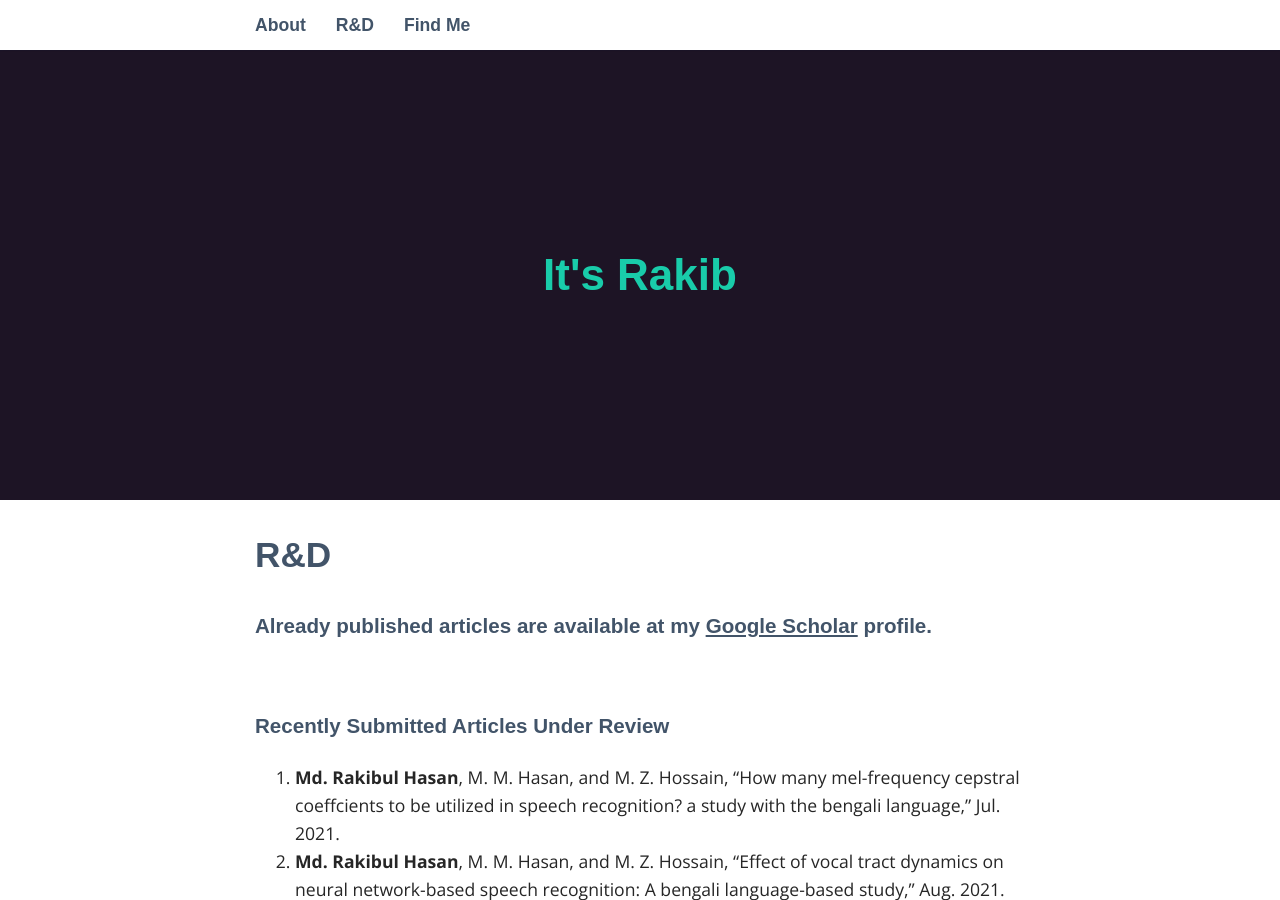
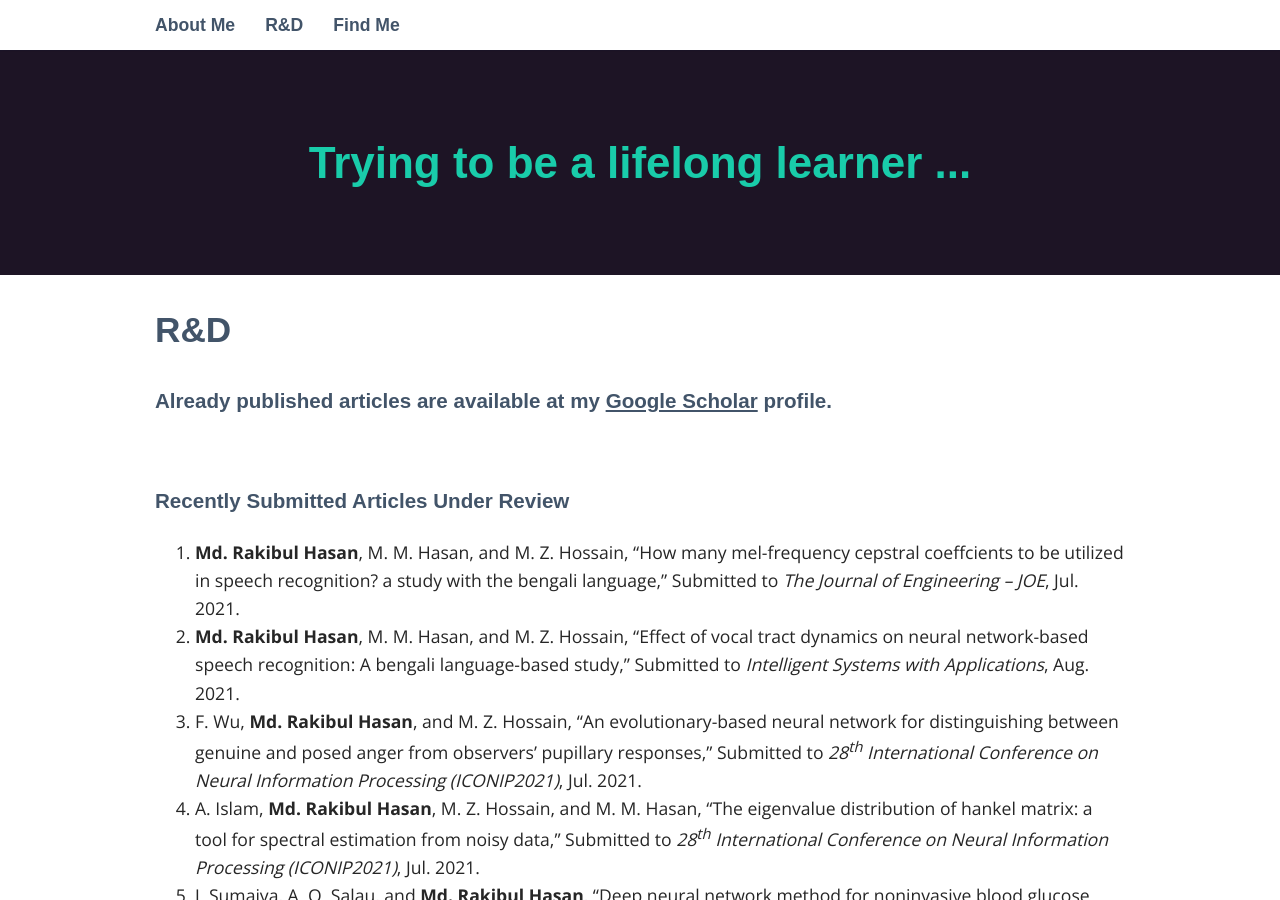
Before and after one commit to hasan-rakibul/hasan-rakibul.github.io, a Jekyll site: the page built from _pages/02_R&D.md, in a window 1280 px wide and 900 px high. Built offline with Jekyll 4.4.1, drawn with Linux system fonts in a browser that asks for light colours; some web fonts are replaced; some of the changed text lies outside the part shown.

Commit message:
submitted to added

```diff
--- a/_config.yml
+++ b/_config.yml
@@ -18,7 +18,7 @@
 # You can create any custom variable you would like, and they will be accessible
 # in the templates via {{ site.myvariable }}.
 
-title: It's Rakib
+title: Trying to be a lifelong learner ...
 email: rakibul.hasan@bracu.ac.bd
 # this means to ignore newlines until "baseurl:"
 # Write an awesome description for your new site here. You can edit this line in _config.yml. It will appear in your document head meta (for Google search results) and in your feed.xml site description.
@@ -27,7 +27,7 @@
 baseurl: "" # the subpath of your site, e.g. /blog
 url: "https://mrh-rakib.github.io" # the base hostname & protocol for your site, e.g. http://example.com
 twitter_username: rakibul_mrh
-github_username:  mrh-rakib
+github_username: mrh-rakib
 
 # Build settings
 sass:
--- a/_pages/01_about.md
+++ b/_pages/01_about_me.md
@@ -1,7 +1,7 @@
 ---
 layout: page
-title: About
-permalink: /about/
+title: About Me
+permalink: /about_me/
 ---
 
 Mr. Md. Rakibul Hasan was born in the Jashore district and carried out his school and college life there. Later, he received his B.Sc. in Electrical and Electronic Engineering (EEE) degree from Khulna University of Engineering & Technology (KUET) in March 2019. Mr. Hasan expects to obtain his M.Sc. Eng. degree from the same university, KUET, by September 2021. Among his several achievements during undergrad study, he was a champion of the "Seeds for the Future 2018" program by Huawei Technologies Co. Ltd., leading to a sponsored visit to China for two long weeks. There he had learned the basic Chinese language and culture and got training on state-of-the-art ICT solutions by Huawei that are emerging over the globe.
--- a/_pages/02_R&D.md
+++ b/_pages/02_R&D.md
@@ -9,15 +9,15 @@
 &nbsp;
 
 ### Recently Submitted Articles Under Review
-1. **Md. Rakibul Hasan**, M. M. Hasan, and M. Z. Hossain, “How many mel-frequency cepstral coeffcients to be utilized in speech recognition? a study with the bengali language,” Jul. 2021.
-2. **Md. Rakibul Hasan**, M. M. Hasan, and M. Z. Hossain, “Effect of vocal tract dynamics on neural network-based speech recognition: A bengali language-based study,” Aug. 2021.
-3. F. Wu, **Md. Rakibul Hasan**, and M. Z. Hossain, “An evolutionary-based neural network for distinguishing between genuine and posed anger from observers’ pupillary responses,” Jul. 2021.
-4. A. Islam, **Md. Rakibul Hasan**, M. Z. Hossain, and M. M. Hasan, “The eigenvalue distribution of hankel matrix: a tool for spectral estimation from noisy data,” Jul. 2021.
-5. J. Sumaiya, A. O. Salau, and **Md. Rakibul Hasan**, "Deep neural network method for noninvasive blood glucose monitoring with live video on a smartphone," Jul. 2021.
+1. **Md. Rakibul Hasan**, M. M. Hasan, and M. Z. Hossain, “How many mel-frequency cepstral coeffcients to be utilized in speech recognition? a study with the bengali language,” Submitted to _The Journal of Engineering -- JOE_, Jul. 2021.
+2. **Md. Rakibul Hasan**, M. M. Hasan, and M. Z. Hossain, “Effect of vocal tract dynamics on neural network-based speech recognition: A bengali language-based study,” Submitted to _Intelligent Systems with Applications_, Aug. 2021.
+3. F. Wu, **Md. Rakibul Hasan**, and M. Z. Hossain, “An evolutionary-based neural network for distinguishing between genuine and posed anger from observers’ pupillary responses,” Submitted to _28<sup>th</sup> International Conference on Neural Information Processing (ICONIP2021)_, Jul. 2021.
+4. A. Islam, **Md. Rakibul Hasan**, M. Z. Hossain, and M. M. Hasan, “The eigenvalue distribution of hankel matrix: a tool for spectral estimation from noisy data,” Submitted to _28<sup>th</sup> International Conference on Neural Information Processing (ICONIP2021)_, Jul. 2021.
+5. J. Sumaiya, A. O. Salau, and **Md. Rakibul Hasan**, "Deep neural network method for noninvasive blood glucose monitoring with live video on a smartphone," Submitted to _Computer Methods and Programs in Biomedicine_, Jul. 2021.
 
 &nbsp;
 
-### Students' Final-Year-Design-Project I'm Supervising
+### Students' Undergrad Final-Year-Design-Project I'm Co-Supervising
 1. **IOT based Industrial Load Control and Safety Monitorization**
  * Yousuf Mohammad (ID: 16310002)
  * Mehedi Hasan (ID: 16321131)
--- a/_sass/_base.scss
+++ b/_sass/_base.scss
@@ -1,4 +1,4 @@
-$content-width: 800px;
+$content-width: 1000px;
 $main: #19ccaa;
 $font-style: 'Open Sans', sans-serif;
 $font-color: #262626;
--- a/_sass/_layout.scss
+++ b/_sass/_layout.scss
@@ -41,7 +41,7 @@
   padding: 0px 15px;
   text-align: center;
   margin: 50px 0 0;
-  height: 50vh;
+  height: 25vh;
   display: flex;
   justify-content: center;
   align-items: center;
```
Also changed, not shown: 2 other files.
